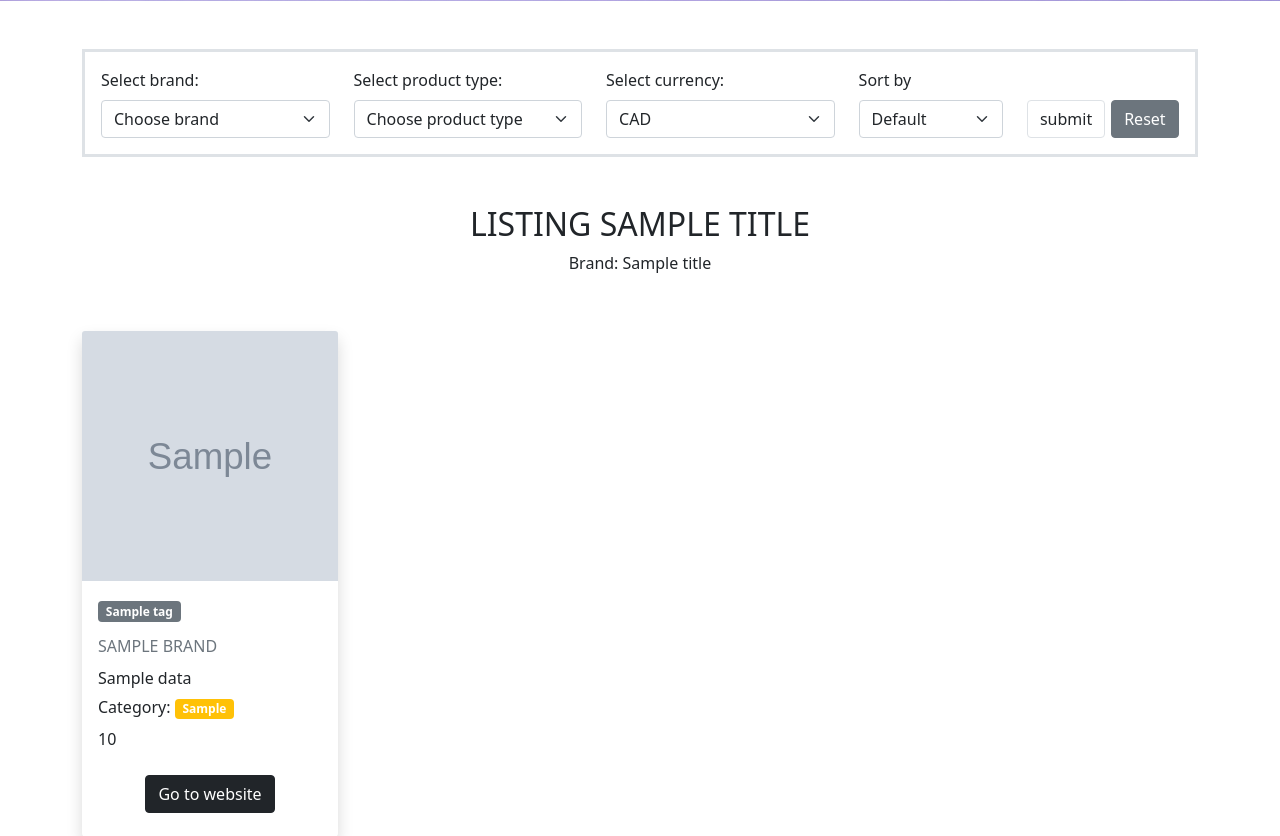
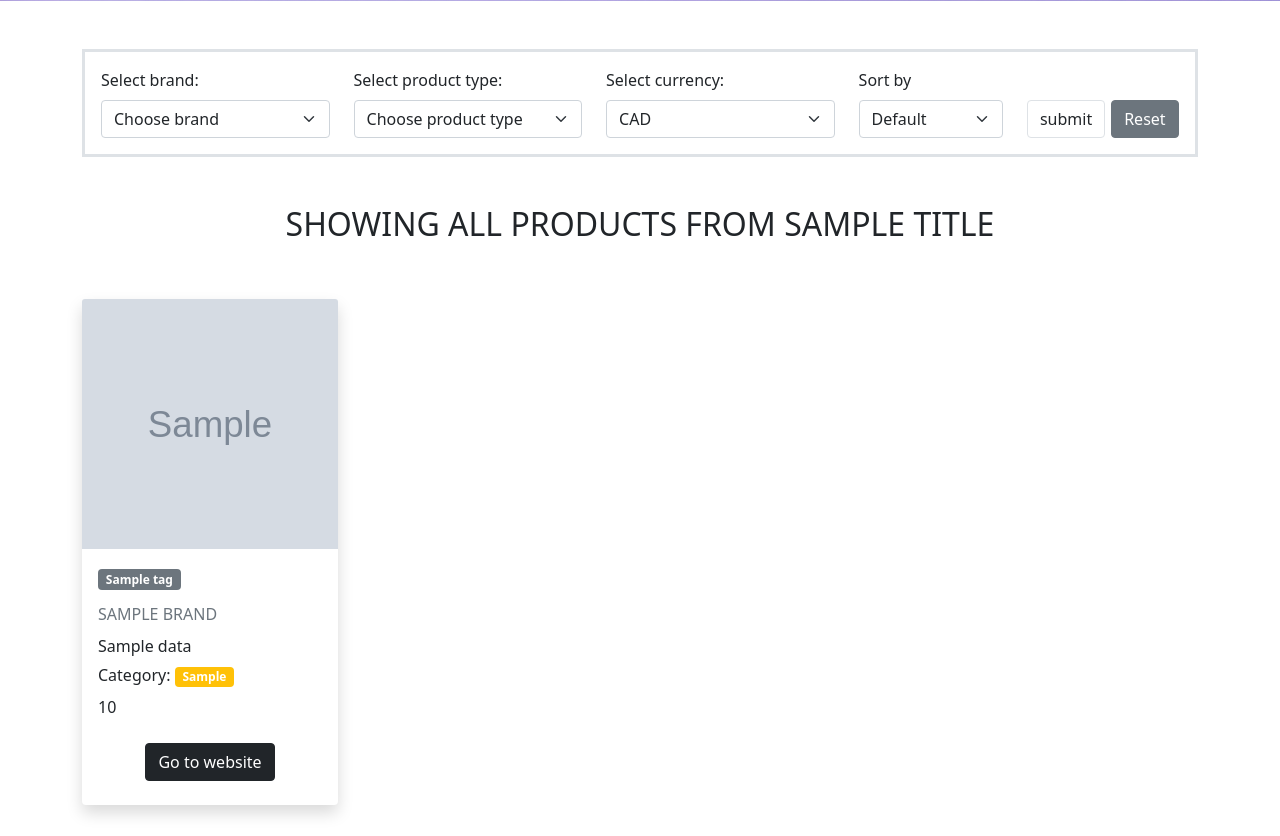
Before and after one commit to nidhipatel439/Maakethingsup, a Node server app: template views/brand.ejs in a window 1280 px wide. Shown: the part 799-1635 px from the top of the page. Run offline with Node 20, Linux system fonts and the light colour scheme; the template is opened without the code that fills it: most values are stand-ins (such as "Sample title", 1, 10 or a date in 2020); grey boxes marked "Sample" are stand-in pictures; some web fonts are replaced.

Commit message:
final commit

```diff
--- a/index.js
+++ b/index.js
@@ -1,5 +1,5 @@
 const express = require("express");
-const { getMakeupApi, valid, writeFile, getBrandList, makeupApi } = require("./apis");
+const { getMakeupApi, valid, getStaticData } = require("./apis");
 const bodyParser = require("body-parser");
 const port = 3000;
 const path = require("path");
@@ -13,31 +13,35 @@ app.set("views", path.join(__dirname, "views"));
 app.set('view engine', 'ejs');
 app.use(express.static(path.join(__dirname, "public")));
 
-
+//default value
 let selectedCurrency = "USD";
 let selectedBrand;
-// let selectedPrice = 9999999;
 let selectedProductType;
 let selectedSortBy;
 
+
+//GET: http://localhost:3000/
 app.get("/", async (req, res) => {
     const data = await getMakeupApi(selectedCurrency, selectedBrand, selectedSortBy, selectedProductType);
     res.render("index", { title: "Home", originUrl: '/', data: data, selectedCurrency, selectedBrand, selectedSortBy, selectedProductType, productList: staticData.uniqueProductTypes, brandList: staticData.uniqueBrands });
 })
 
+//GET: http://localhost:3000/brand/brandname
 app.get("/brand/:brandName", async (req, res) => {
     const data = await getMakeupApi(selectedCurrency, req.params.brandName, selectedSortBy, selectedProductType);
-
-    // const response = await makeupApi.get('/products.json', { params: { brand: req.params.brandName } })
     res.render("brand", { title: req.params.brandName, originUrl: `/brand/${req.params.brandName}`, data, selectedCurrency, selectedBrand, selectedSortBy, selectedProductType, productList: staticData.uniqueProductTypes, brandList: staticData.uniqueBrands })
 })
 
+
+//GET: http://localhost:3000/productType/producttypename
 app.get("/productType/:productType", async (req, res) => {
     const data = await getMakeupApi(selectedCurrency, selectedBrand, selectedSortBy, req.params.productType);
     // const response = await makeupApi.get('/products.json', { params: { product_type: req.params.productType } });
     res.render("productType", { title: req.params.productType, originUrl: `/productType/${req.params.productType}`, data, selectedCurrency, selectedBrand, selectedSortBy, selectedProductType, productList: staticData.uniqueProductTypes, brandList: staticData.uniqueBrands })
 })
 
+
+//POST: http://localhost:3000/filter
 app.post("/filter", async (req, res) => {
     console.log("🚀 ~ file: index.js ~ line 38 ~ app.post ~ req", req.body);
     ({ selectedBrand, selectedCurrency, selectedSortBy, selectedProductType } = req.body);
@@ -45,12 +49,10 @@ app.post("/filter", async (req, res) => {
     if (!valid(selectedCurrency)) {
         selectedCurrency = undefined
     }
-
-    // console.log(req.body.target_url)
-
     res.redirect(req.body.target_url);
 })
 
+//POST: http://localhost:3000/reset
 app.post("/reset", async (req, res) => {
     selectedCurrency = "USD";
     selectedBrand = undefined;
@@ -61,7 +63,10 @@ app.post("/reset", async (req, res) => {
 
 })
 
-// getBrandList();
+
+// This function will grab static data such as all brand names and all product type from makeup api
+// if there is no staticData.json in the root dir, then only you need the following function.
+// getStaticData();
 
 
 app.listen(port, () => {
--- a/views/brand.ejs
+++ b/views/brand.ejs
@@ -4,8 +4,7 @@
     <div class="container">
         <%- include('./partials/filter'); %>
         <div class="my-5">
-            <h2 class="text-uppercase text-center">Listing <%= title %></h2>
-            <p class="text-center">Brand: <%= title %></p>
+            <h2 class="text-uppercase text-center">Showing all products from <%= title %></h2>
             <div class="d-flex flex-wrap my-5">
                 <% for(var i=0; i < data.length; i++) { %>
                     <div class="card border-0 shadow pb-3 my-2" style="width: 16rem">
--- a/views/productType.ejs
+++ b/views/productType.ejs
@@ -4,8 +4,7 @@
     <div class="container">
         <%- include('./partials/filter'); %>
         <div class="my-5">
-            <h2 class="text-uppercase text-center">Listing <%= title %></h2>
-            <p class="text-center">Product type: <%= title %></p>
+            <h2 class="text-uppercase text-center">Showing all <%= title %></h2>
             <div class="d-flex flex-wrap my-5">
                 <% for(var i=0; i < data.length; i++) { %>
                     <div class="card border-0 shadow pb-3 my-2" style="width: 16rem">
```
Also changed, not shown: apis/index.js (+27 -9 lines), public/images/banner2.jpg (deleted).
